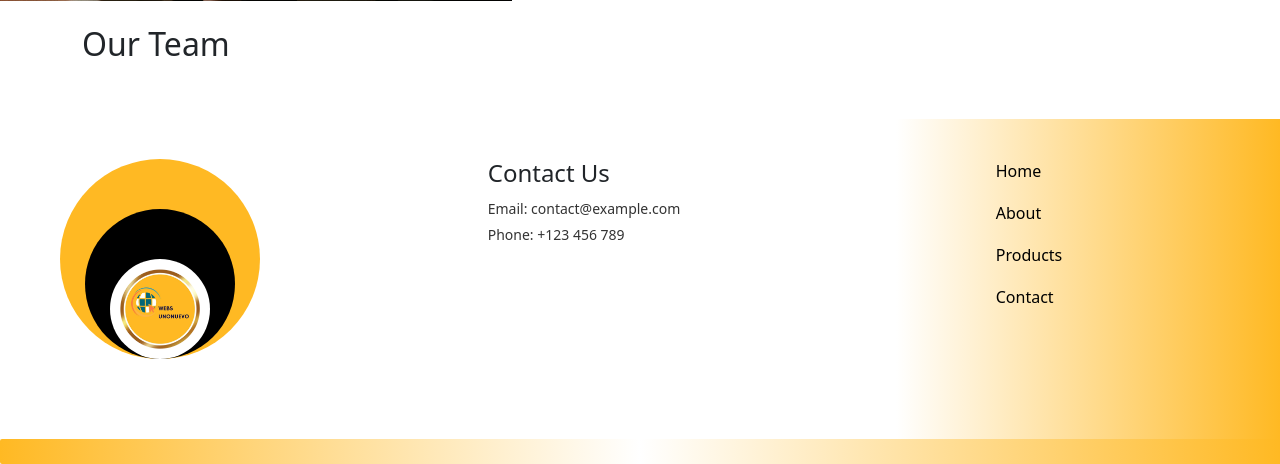
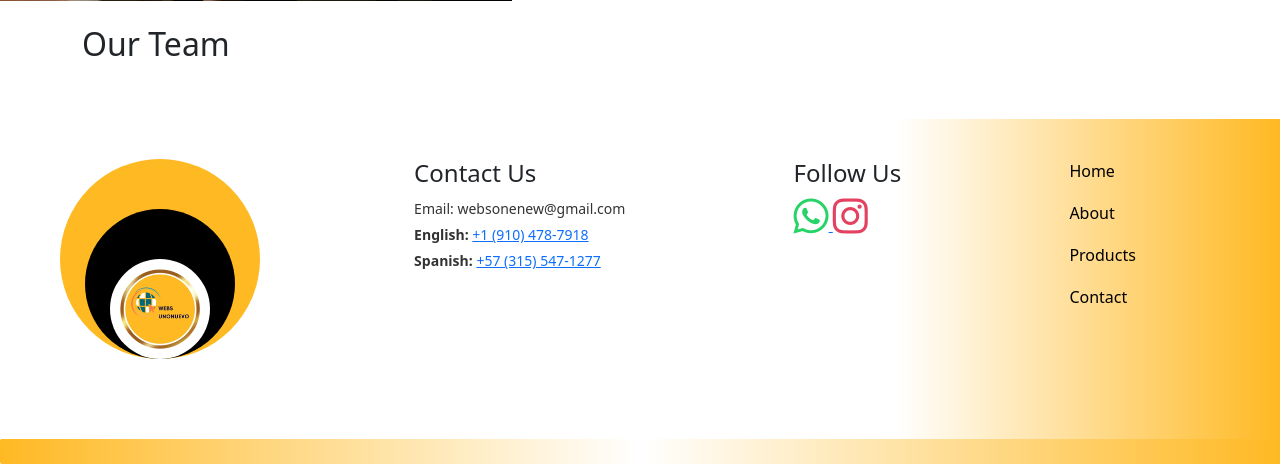
Before and after one commit to zura-papiashvili/portfolio, a Django app: page /about/ in a window 1280 px wide. Shown: the part 796-1260 px from the top of the page. Run offline with Django 5.2, Linux system fonts and the light colour scheme; data that the repository does not hold is empty.

Commit message:
fix footer

```diff
--- a/blog/templates/blog/home.html
+++ b/blog/templates/blog/home.html
@@ -154,7 +154,7 @@
                 </button>
             </h2>
             <div id="collapse{{ forloop.counter }}" class="accordion-collapse collapse {% if forloop.first %}show{% endif %}" aria-labelledby="heading{{ forloop.counter }}" data-bs-parent="#faqAccordion">
-                <div class="accordion-body text-muted p-4" style="background-color: #f9f9f9; border-left: 4px solid #3498db;">
+                <div class="accordion-body text-muted p-4" style="background-color: #f9f9f9; border-left: 4px solid #5a9c8a;">
                     {{ faq.answer }}
                 </div>
             </div>
--- a/templates/base.html
+++ b/templates/base.html
@@ -103,8 +103,19 @@
     <div class="footer-right">
       <div class="contacts">
         <h4>Contact Us</h4>
-        <p>Email: contact@example.com</p>
-        <p>Phone: +123 456 789</p>
+        <p>Email: websonenew@gmail.com</p>
+        <p><strong>{% trans "English" %}:</strong> <a href="tel:+19104787918">+1 (910) 478-7918</a></p>
+        <p><strong>{% trans "Spanish" %}:</strong> <a href="tel:+573155471277">+57 (315) 547-1277</a></p>
+      </div>
+
+      <div class="social-media">
+        <h4>{% trans "Follow Us" %}</h4>
+        <a href="https://wa.me/573155471277" target="_blank" class="social-icon">
+            <i class="fab fa-whatsapp" style="font-size: 40px; color: #25D366;"></i>
+        </a>
+        <a href="https://www.instagram.com/webs_uno_nuevo?igsh=eHkyNzN6MHVnenpt" target="_blank" class="social-icon">
+            <i class="fab fa-instagram" style="font-size: 40px; color: #E4405F;"></i>
+        </a>
       </div>
 
       <div class="footer-nav">
```
